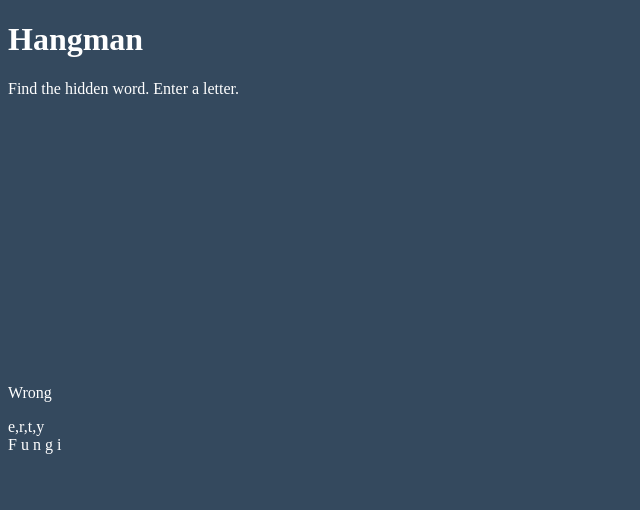
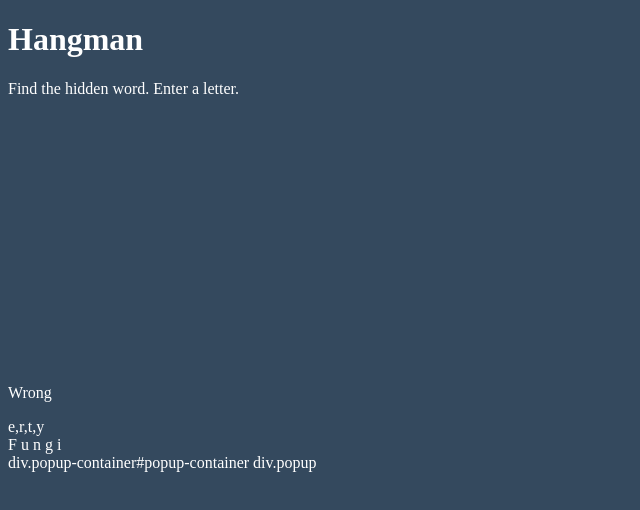
Before and after one commit to Kirboiii/WebsiteDos, a plain HTML site: page hangman.html in a window 1280 px wide. Shown: the whole page, without its empty margins (0-640 px from the left). Drawn offline with Linux system fonts and the light colour scheme.

Commit message:
Fri, Apr 19, 2024, 3:00 PM -07:00

```diff
--- a/hangman.html
+++ b/hangman.html
@@ -36,6 +36,8 @@
             <letter>i</letter>
         </div>
     </div>
+    div.popup-container#popup-container
+    div.popup
 </body>
 <script src="js/hangman.js"></script>
 </html>
```
